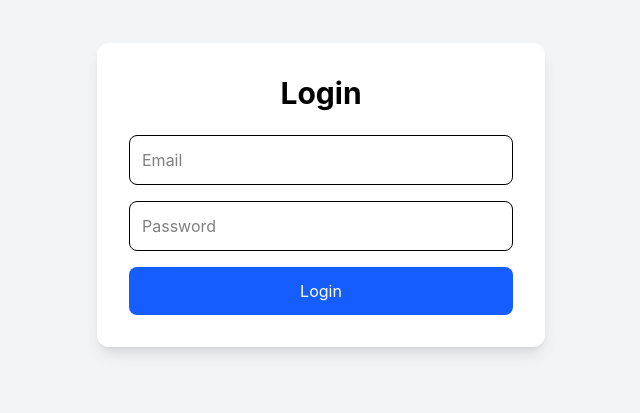
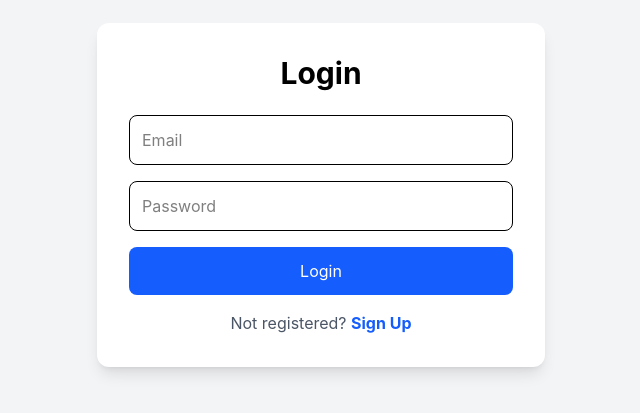
Before and after one commit to SUSHANTHPVS/team-task-manager, a React (Vite) app in the folder client/: page / in a window 1280 px wide. Shown: the part 205-618 px from the top of the page, without its empty margins (319-959 px from the left). Built offline with nearby package versions, Linux system fonts and the light colour scheme.

Commit message:
Add signup link

```diff
--- a/client/src/pages/Login.jsx
+++ b/client/src/pages/Login.jsx
@@ -3,6 +3,7 @@ import { useState } from "react";
 import { useNavigate } from "react-router-dom";
 
 import { useAuth } from "../context/AuthContext";
+import { Link } from "react-router-dom";
 
 
 const Login = () => {
@@ -77,6 +78,18 @@ const Login = () => {
           </button>
 
         </form>
+        <p className="text-center mt-4 text-gray-600">
+
+  Not registered?{" "}
+
+  <Link
+    to="/signup"
+    className="text-blue-600 font-bold hover:underline"
+  >
+    Sign Up
+  </Link>
+
+</p>
 
       </div>
 
```
